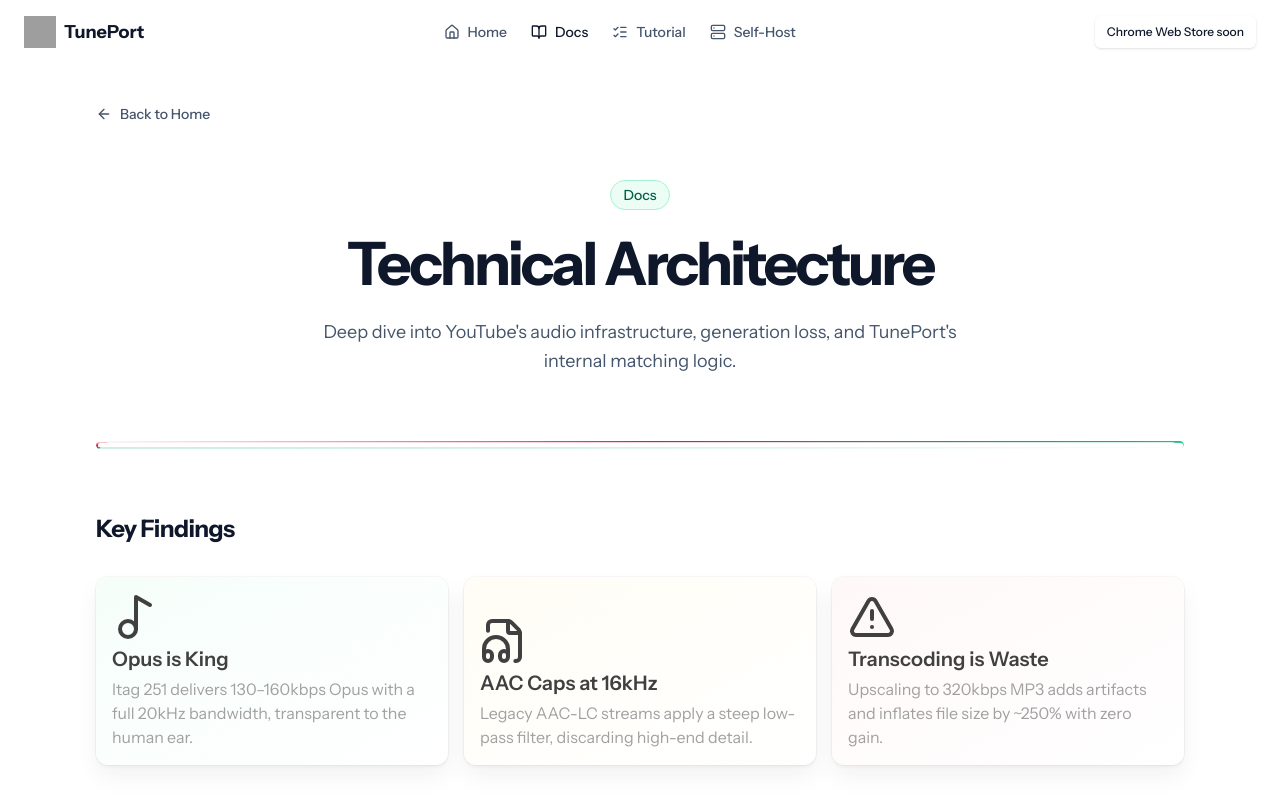
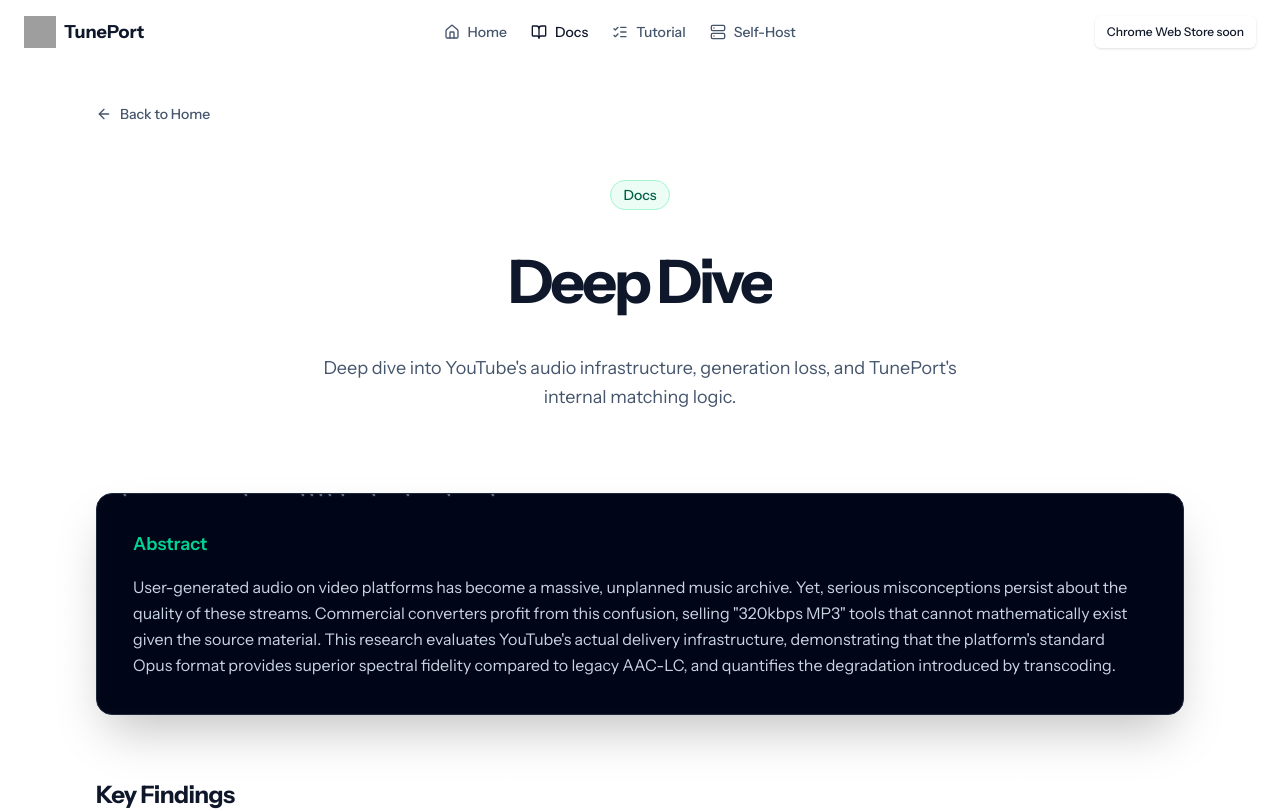
Before and after one commit to Microck/tuneport, a Next.js app in the folder website/: page /docs in a window 1280 px wide. Shown: the top 811 px of the page. Built offline with nearby package versions, Linux system fonts and the light colour scheme; grey boxes are pictures that could not be loaded.

Commit message:
docs: stunning visualization upgrade

```diff
--- a/website/src/app/docs/page.tsx
+++ b/website/src/app/docs/page.tsx
@@ -9,6 +9,9 @@
 import { ShineBorder } from "@/components/ui/shine-border";
 import { AnimatedShinyText } from "@/components/ui/animated-shiny-text";
 import { MatchingFlowDiagram } from "@/components/diagrams/matching-flow";
+import { Meteors } from "@/components/ui/meteors";
+import WordRotate from "@/components/ui/word-rotate";
+import RetroGrid from "@/components/ui/retro-grid";
 import { cn } from "@/lib/utils";
 
 export const metadata: Metadata = {
@@ -30,18 +33,9 @@
 export default function DocsPage() {
   return (
     <div className="relative bg-white pb-24 pt-24 overflow-hidden">
-      <AnimatedGridPattern
-        numSquares={30}
-        maxOpacity={0.1}
-        duration={3}
-        repeatDelay={1}
-        className={cn(
-          "[mask-image:radial-gradient(500px_circle_at_center,white,transparent)]",
-          "inset-x-0 inset-y-[-30%] h-[200%] skew-y-12",
-        )}
-      />
+      <RetroGrid className="light" />
 
-      <div className="container mx-auto max-w-6xl px-4 sm:px-6 lg:px-8">
+      <div className="container mx-auto max-w-6xl px-4 sm:px-6 lg:px-8 relative z-10">
         <div className="mb-12">
           <Link href="/">
             <Button variant="ghost" className="gap-2 pl-0 text-slate-600 hover:bg-transparent hover:text-rose-600" data-animate="button">
@@ -51,14 +45,17 @@
           </Link>
         </div>
 
-        <div className="relative mb-16 text-center">
+        <div className="relative mb-20 text-center">
           <div className="inline-flex items-center rounded-full border border-emerald-200 bg-emerald-50 px-3 py-1 text-sm font-medium text-emerald-800 backdrop-blur-md mb-6" data-animate="text" data-animate-variant="slide-down">
             Docs
           </div>
 
-          <TextAnimate animation="blurInUp" by="word" className="text-4xl font-bold tracking-tighter text-slate-900 sm:text-5xl md:text-6xl mb-6">
-            Technical Architecture
-          </TextAnimate>
+          <div className="h-20 sm:h-24 flex items-center justify-center mb-6">
+            <WordRotate
+              className="text-4xl font-bold tracking-tighter text-slate-900 sm:text-5xl md:text-6xl"
+              words={["Technical Architecture", "System Internals", "Deep Dive", "Audio Engineering"]}
+            />
+          </div>
 
           <p className="mx-auto max-w-2xl text-lg text-slate-600 leading-relaxed" data-animate="text" data-animate-variant="fade">
             Deep dive into YouTube's audio infrastructure, generation loss, and TunePort's internal matching logic.
@@ -67,15 +64,14 @@
 
         {/* --- Part 1: Audio Quality & Transcoding --- */}
 
-        <div className="relative mb-16 rounded-2xl bg-white/50 p-1 backdrop-blur-sm">
-          <ShineBorder shineColor={["#E11D48", "#10B981"]} className="rounded-2xl" borderWidth={1.5}>
-            <div className="rounded-xl bg-white/80 p-8 shadow-sm">
-              <h3 className="mb-4 text-lg font-semibold text-slate-900" data-animate="text" data-animate-variant="slide-up">Abstract</h3>
-              <p className="text-slate-600 leading-relaxed" data-animate="text" data-animate-variant="fade">
-                User-generated audio on video platforms has become a massive, unplanned music archive. Yet, serious misconceptions persist about the quality of these streams. Commercial converters profit from this confusion, selling &quot;320kbps MP3&quot; tools that cannot mathematically exist given the source material. This research evaluates YouTube&apos;s actual delivery infrastructure, demonstrating that the platform&apos;s standard Opus format provides superior spectral fidelity compared to legacy AAC-LC, and quantifies the degradation introduced by transcoding.
-              </p>
-            </div>
-          </ShineBorder>
+        <div className="relative mb-16 rounded-2xl bg-slate-950 p-1 backdrop-blur-sm overflow-hidden border border-slate-800 shadow-2xl">
+          <Meteors number={30} />
+          <div className="relative z-10 rounded-xl bg-slate-950/80 p-8">
+            <h3 className="mb-4 text-lg font-semibold text-emerald-400" data-animate="text" data-animate-variant="slide-up">Abstract</h3>
+            <p className="text-slate-300 leading-relaxed" data-animate="text" data-animate-variant="fade">
+              User-generated audio on video platforms has become a massive, unplanned music archive. Yet, serious misconceptions persist about the quality of these streams. Commercial converters profit from this confusion, selling &quot;320kbps MP3&quot; tools that cannot mathematically exist given the source material. This research evaluates YouTube&apos;s actual delivery infrastructure, demonstrating that the platform&apos;s standard Opus format provides superior spectral fidelity compared to legacy AAC-LC, and quantifies the degradation introduced by transcoding.
+            </p>
+          </div>
         </div>
 
         <div className="mb-20">
--- /dev/null
+++ b/website/src/components/ui/meteors.tsx
@@ -0,0 +1,24 @@
+import { cn } from "@/lib/utils";
+
+export const Meteors = ({ number = 20 }: { number?: number }) => {
+  const meteors = new Array(number).fill(true);
+  return (
+    <>
+      {meteors.map((el, idx) => (
+        <span
+          key={"meteor" + idx}
+          className={cn(
+            "animate-meteor-effect absolute top-1/2 left-1/2 h-0.5 w-0.5 rounded-[9999px] bg-slate-500 shadow-[0_0_0_1px_#ffffff10] rotate-[215deg]",
+            "before:content-[''] before:absolute before:top-1/2 before:transform before:-translate-y-[50%] before:w-[50px] before:h-[1px] before:bg-gradient-to-r before:from-[#64748b] before:to-transparent",
+          )}
+          style={{
+            top: 0,
+            left: Math.floor(Math.random() * (400 - -400) + -400) + "px",
+            animationDelay: Math.random() * (0.8 - 0.2) + 0.2 + "s",
+            animationDuration: Math.floor(Math.random() * (10 - 2) + 2) + "s",
+          }}
+        ></span>
+      ))}
+    </>
+  );
+};
--- /dev/null
+++ b/website/src/components/ui/word-rotate.tsx
@@ -0,0 +1,49 @@
+"use client";
+
+import { useEffect, useState } from "react";
+import { AnimatePresence, HTMLMotionProps, motion } from "motion/react";
+
+import { cn } from "@/lib/utils";
+
+interface WordRotateProps {
+  words: string[];
+  duration?: number;
+  framerProps?: HTMLMotionProps<"h1">;
+  className?: string;
+}
+
+export default function WordRotate({
+  words,
+  duration = 2500,
+  framerProps = {
+    initial: { opacity: 0, y: -50 },
+    animate: { opacity: 1, y: 0 },
+    exit: { opacity: 0, y: 50 },
+    transition: { duration: 0.25, ease: "easeOut" },
+  },
+  className,
+}: WordRotateProps) {
+  const [index, setIndex] = useState(0);
+
+  useEffect(() => {
+    const interval = setInterval(() => {
+      setIndex((prevIndex) => (prevIndex + 1) % words.length);
+    }, duration);
+
+    return () => clearInterval(interval);
+  }, [words, duration]);
+
+  return (
+    <div className="overflow-hidden py-2">
+      <AnimatePresence mode="wait">
+        <motion.h1
+          key={words[index]}
+          className={cn(className)}
+          {...framerProps}
+        >
+          {words[index]}
+        </motion.h1>
+      </AnimatePresence>
+    </div>
+  );
+}
--- a/website/tailwind.config.ts
+++ b/website/tailwind.config.ts
@@ -94,11 +94,20 @@
         "fade-in": "fade-in 0.3s ease-out",
         "slide-up": "slide-up 0.3s ease-out",
         "grid": "grid 15s linear infinite",
+        "meteor-effect": "meteor 5s linear infinite",
       },
       keyframes: {
         "shimmer-slide": {
           "0%": { transform: "translateX(-100%)" },
           "100%": { transform: "translateX(100%)" },
+        },
+        "meteor": {
+          "0%": { transform: "rotate(215deg) translateX(0)", opacity: "1" },
+          "70%": { opacity: "1" },
+          "100%": {
+            transform: "rotate(215deg) translateX(-500px)",
+            opacity: "0",
+          },
         },
         "spin-around": {
           "0%": { transform: "rotate(0deg)" },
```
